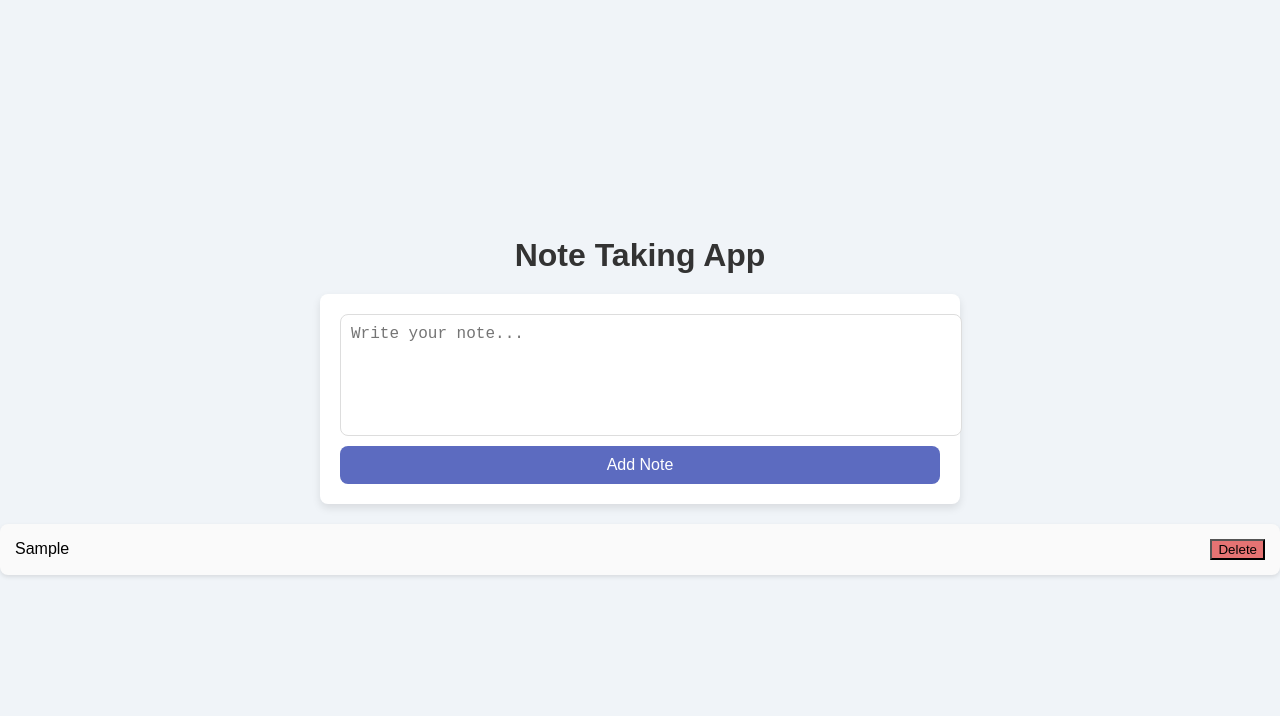
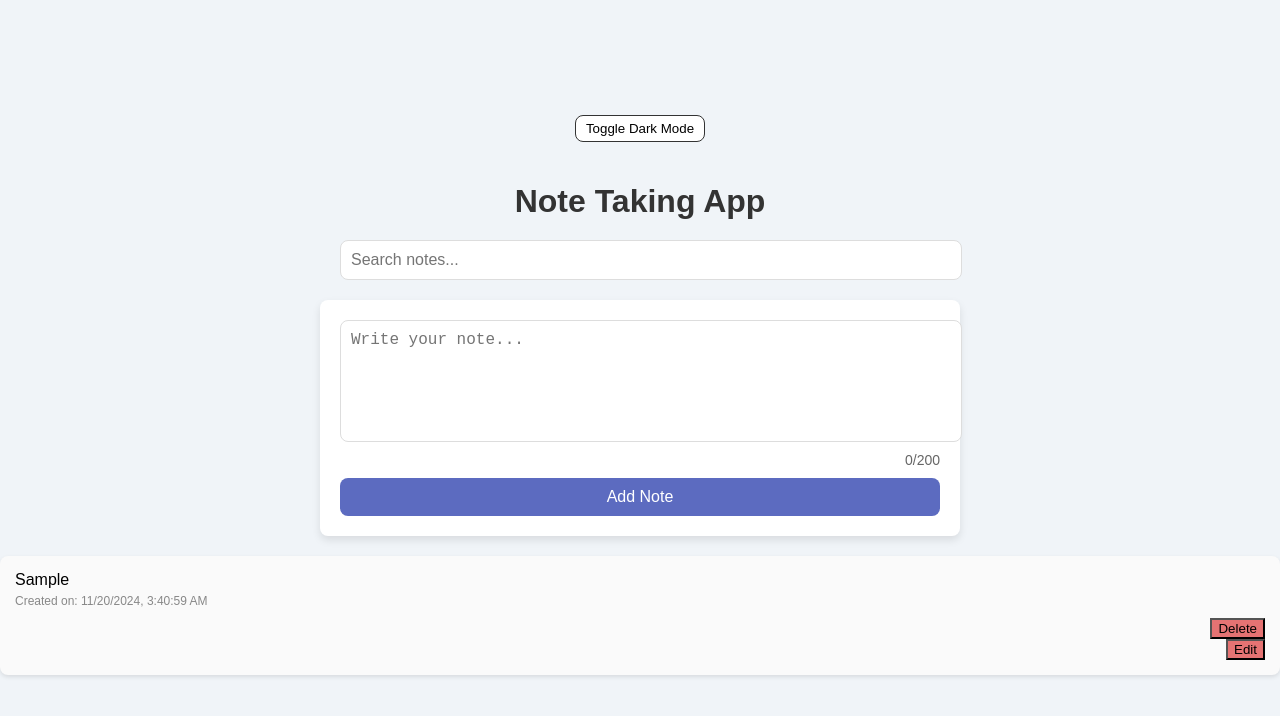
Before and after one commit to C-Holt-1K92R9/notes, a plain HTML site: page index.html in a window 1280 px wide. Both pictures are taken after typing "Sample" into the empty fields and a click on the button "Add Note". Drawn offline with Linux system fonts and the light colour scheme.

Commit message:
Update index.html

```diff
--- a/index.html
+++ b/index.html
@@ -3,7 +3,7 @@
 <head>
   <meta charset="UTF-8">
   <meta name="viewport" content="width=device-width, initial-scale=1.0">
-  <title>Fancy Note Taking App</title>
+  <title>Enhanced Note Taking App</title>
   <style>
     body {
       font-family: Arial, sans-serif;
@@ -15,6 +15,12 @@
       align-items: center;
       height: 100vh;
       flex-direction: column;
+      transition: background-color 0.3s, color 0.3s;
+    }
+
+    body.dark-mode {
+      background-color: #2c2c2c;
+      color: #e0e0e0;
     }
 
     h1 {
@@ -31,6 +37,11 @@
       box-shadow: 0 4px 8px rgba(0, 0, 0, 0.1);
       display: flex;
       flex-direction: column;
+      transition: background-color 0.3s;
+    }
+
+    body.dark-mode .note-container {
+      background-color: #424242;
     }
 
     .note-container textarea {
@@ -41,6 +52,18 @@
       border-radius: 8px;
       font-size: 16px;
       resize: none;
+      margin-bottom: 10px;
+    }
+
+    .note-container textarea:focus {
+      outline: none;
+      border-color: #5c6bc0;
+    }
+
+    .note-container .char-count {
+      text-align: right;
+      font-size: 14px;
+      color: #666;
     }
 
     .note-container button {
@@ -58,6 +81,20 @@
       background-color: #3f51b5;
     }
 
+    .toggle-theme {
+      margin-bottom: 20px;
+      cursor: pointer;
+      padding: 5px 10px;
+      border-radius: 8px;
+      border: 1px solid #333;
+      background-color: #fff;
+    }
+
+    body.dark-mode .toggle-theme {
+      background-color: #555;
+      color: #e0e0e0;
+    }
+
     .notes-list {
       width: 100%;
       margin-top: 20px;
@@ -69,26 +106,62 @@
       margin-bottom: 10px;
       border-radius: 8px;
       display: flex;
-      justify-content: space-between;
-      align-items: center;
+      flex-direction: column;
       box-shadow: 0 2px 4px rgba(0, 0, 0, 0.1);
+      position: relative;
+    }
+
+    body.dark-mode .note-item {
+      background-color: #616161;
+    }
+
+    .note-item .note-text {
+      margin-bottom: 5px;
+    }
+
+    .note-item .note-date {
+      font-size: 12px;
+      color: #888;
+      margin-bottom: 10px;
     }
 
     .note-item button {
+      align-self: flex-end;
       background-color: #e57373;
     }
 
     .note-item button:hover {
       background-color: #d32f2f;
     }
+
+    .search-bar {
+      margin-bottom: 20px;
+      width: 80%;
+      max-width: 600px;
+    }
+
+    .search-bar input {
+      width: 100%;
+      padding: 10px;
+      border: 1px solid #ddd;
+      border-radius: 8px;
+      font-size: 16px;
+    }
   </style>
 </head>
 <body>
 
+  <button class="toggle-theme" onclick="toggleTheme()">Toggle Dark Mode</button>
+
   <h1>Note Taking App</h1>
 
+  <div class="search-bar">
+    <input type="text" id="search-input" placeholder="Search notes..." oninput="searchNotes()">
+  </div>
+
   <div class="note-container">
-    <textarea id="note-input" placeholder="Write your note..."></textarea>
+    <textarea id="note-input" placeholder="Write your note..." oninput="updateCharCount()"></textarea>
+    <div class="char-count" id="char-count">0/200</div>
     <button onclick="addNote()">Add Note</button>
   </div>
 
@@ -97,6 +170,17 @@
   </div>
 
   <script>
+    // Initialize character count
+    function updateCharCount() {
+      const charCount = document.getElementById('note-input').value.length;
+      document.getElementById('char-count').textContent = `${charCount}/200`;
+    }
+
+    // Toggle dark mode
+    function toggleTheme() {
+      document.body.classList.toggle('dark-mode');
+    }
+
     // Load notes from localStorage and display
     document.addEventListener('DOMContentLoaded', function() {
       displayNotes();
@@ -107,10 +191,12 @@
       const noteText = document.getElementById('note-input').value.trim();
       if (noteText) {
         const notes = getNotes();
-        notes.push(noteText);
+        const timestamp = new Date().toLocaleString();
+        notes.push({ text: noteText, timestamp });
         saveNotes(notes);
         displayNotes();
         document.getElementById('note-input').value = ''; // Clear input
+        updateCharCount();
       }
     }
 
@@ -133,6 +219,17 @@
       displayNotes();
     }
 
+    // Edit a note
+    function editNote(index) {
+      const notes = getNotes();
+      const newText = prompt("Edit your note:", notes[index].text);
+      if (newText !== null) {
+        notes[index].text = newText;
+        saveNotes(notes);
+        displayNotes();
+      }
+    }
+
     // Display notes on the page
     function displayNotes() {
       const notes = getNotes();
@@ -143,9 +240,15 @@
         const noteElement = document.createElement('div');
         noteElement.classList.add('note-item');
 
-        const noteText = document.createElement('span');
-        noteText.textContent = note;
+        const noteText = document.createElement('div');
+        noteText.classList.add('note-text');
+        noteText.textContent = note.text;
         noteElement.appendChild(noteText);
+
+        const noteDate = document.createElement('div');
+        noteDate.classList.add('note-date');
+        noteDate.textContent = `Created on: ${note.timestamp}`;
+        noteElement.appendChild(noteDate);
 
         const deleteButton = document.createElement('button');
         deleteButton.textContent = 'Delete';
@@ -154,7 +257,55 @@
         };
         noteElement.appendChild(deleteButton);
 
+        const editButton = document.createElement('button');
+        editButton.textContent = 'Edit';
+        editButton.onclick = function() {
+          editNote(index);
+        };
+        noteElement.appendChild(editButton);
+
         notesList.appendChild(noteElement);
+      });
+    }
+
+    // Search notes
+    function searchNotes() {
+      const query = document.getElementById('search-input').value.toLowerCase();
+      const notes = getNotes();
+      const notesList = document.getElementById('notes-list');
+      notesList.innerHTML = '';
+
+      notes.forEach((note, index) => {
+        if (note.text.toLowerCase().includes(query)) {
+          const noteElement = document.createElement('div');
+          noteElement.classList.add('note-item');
+
+          const noteText = document.createElement('div');
+          noteText.classList.add('note-text');
+          noteText.textContent = note.text;
+          noteElement.appendChild(noteText);
+
+          const noteDate = document.createElement('div');
+          noteDate.classList.add('note-date');
+          noteDate.textContent = `Created on: ${note.timestamp}`;
+          noteElement.appendChild(noteDate);
+
+          const deleteButton = document.createElement('button');
+          deleteButton.textContent = 'Delete';
+          deleteButton.onclick = function() {
+            deleteNote(index);
+          };
+          noteElement.appendChild(deleteButton);
+
+          const editButton = document.createElement('button');
+          editButton.textContent = 'Edit';
+          editButton.onclick = function() {
+            editNote(index);
+          };
+          noteElement.appendChild(editButton);
+
+          notesList.appendChild(noteElement);
+        }
       });
     }
   </script>
```
